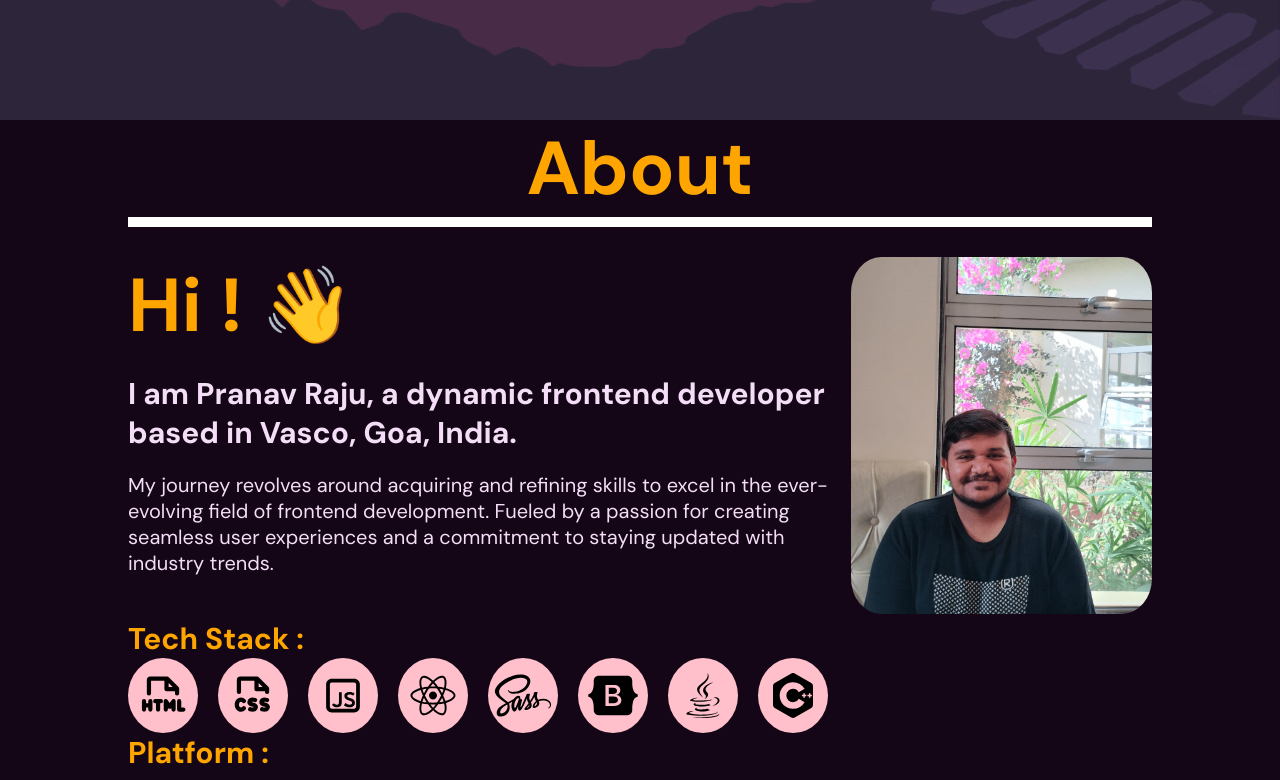
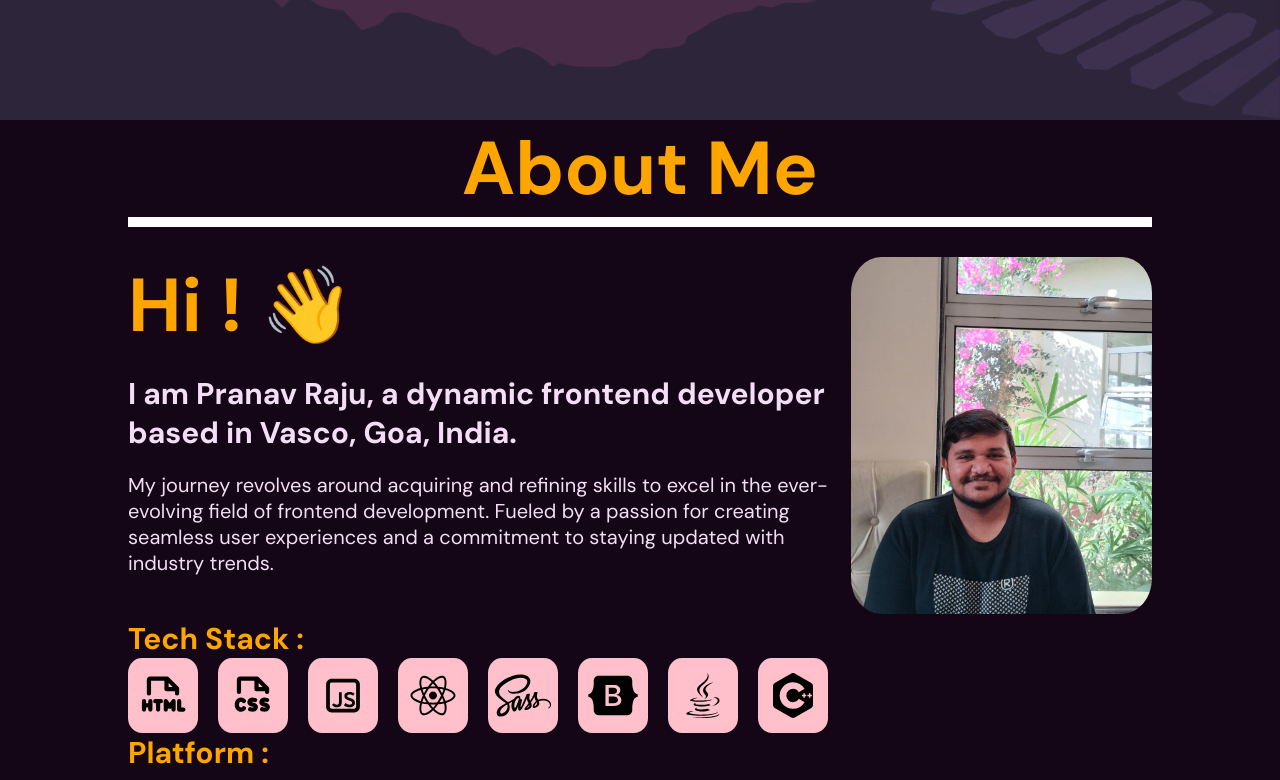
Before and after one commit to pranavraju1/portfolio-final, a React (Vite) app: page / in a window 1280 px wide. Shown: the part 1480-2260 px from the top of the page. Built offline with nearby package versions, Linux system fonts and the light colour scheme.

Commit message:
slight changes

```diff
--- a/src/components/about/About.jsx
+++ b/src/components/about/About.jsx
@@ -14,7 +14,7 @@ import { IoLogoFirebase } from "react-icons/io5";
 const About = () => {
   return (
     <div className="container">
-      <h1>About</h1>
+      <h1>About Me</h1>
       <div className="bar"></div>
       <div className="content">
         <div className="text">
--- a/src/components/about/about.scss
+++ b/src/components/about/about.scss
@@ -115,7 +115,7 @@
           display: flex;
           justify-content: center;
           align-items: center;
-          border-radius: 50%;
+          border-radius: 20%;
           @include mobile{
             height: 50px;
             width: 50px;
```
